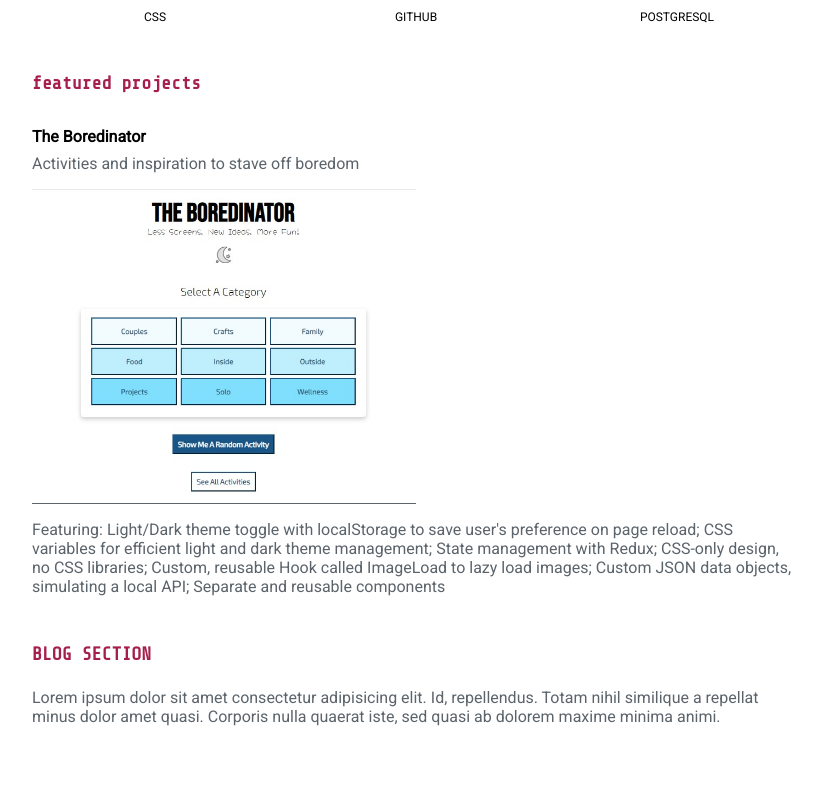
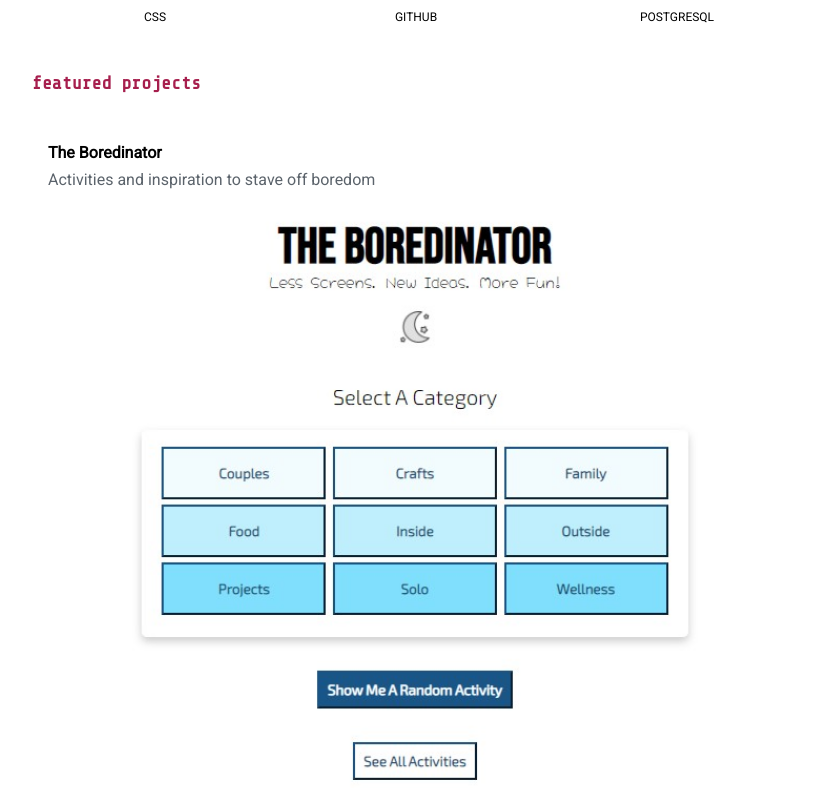
Before and after one commit to jamesncox/portfolio-v2, a React (Create React App) app: page / in a window 1280 px wide. Shown: the part 612-1400 px from the top of the page, without its empty margins (224-1046 px from the left). Built offline with nearby package versions, Linux system fonts and the light colour scheme.

Commit message:
Replace the-boredinator.jpg with better cropped one

```diff
--- a/src/components/projects/FeaturedProjects.js
+++ b/src/components/projects/FeaturedProjects.js
@@ -9,7 +9,7 @@ export default function FeaturedProjects() {
         <>
             <p className="section-title">featured projects</p>
             <div className="projects-wrapper">
-                {/* <div className="projects-card"> */}
+                <div className="projects-card">
                     <p className="project-title">The Boredinator</p>
                     <p className="project-subtitle">Activities and inspiration to stave off boredom</p>
                         <ImageLoad
@@ -19,7 +19,7 @@ export default function FeaturedProjects() {
                             alt="Screenshot of The Boredinator home page"
                         />
                     <p className="project-description">Featuring: Light/Dark theme toggle with localStorage to save user's preference on page reload; CSS variables for efficient light and dark theme management; State management with Redux; CSS-only design, no CSS libraries; Custom, reusable Hook called ImageLoad to lazy load images; Custom JSON data objects, simulating a local API; Separate and reusable components</p>
-                {/* </div> */}
+                </div>
             </div>
         </>
     )
--- a/src/stylesheets/App.css
+++ b/src/stylesheets/App.css
@@ -248,7 +248,7 @@ body.dark {
 }
 
 .projects-card {
-    /* padding: 1rem; */
+    padding: 1rem;
 }
 
 .project-title {
@@ -259,7 +259,7 @@ body.dark {
 }
 
 .project-image {
-    width: 50%;
+    width: 100%;
     object-fit: cover;
     z-index: -1;
     border-bottom: solid 1px var(--description-color);
```
Also changed, not shown: src/assets/images/the-boredinator.jpg.
